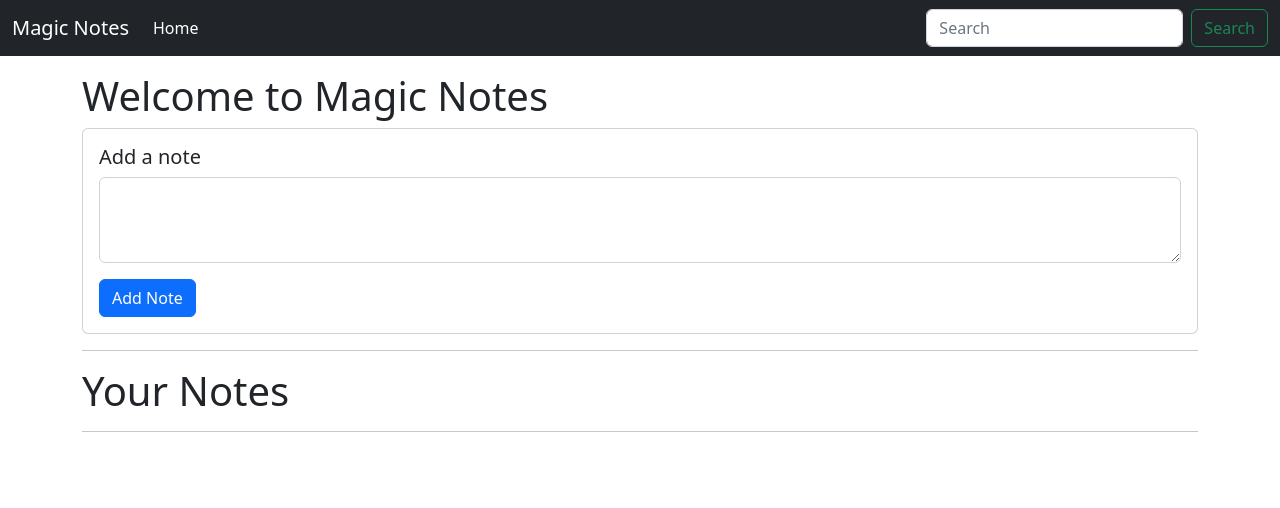
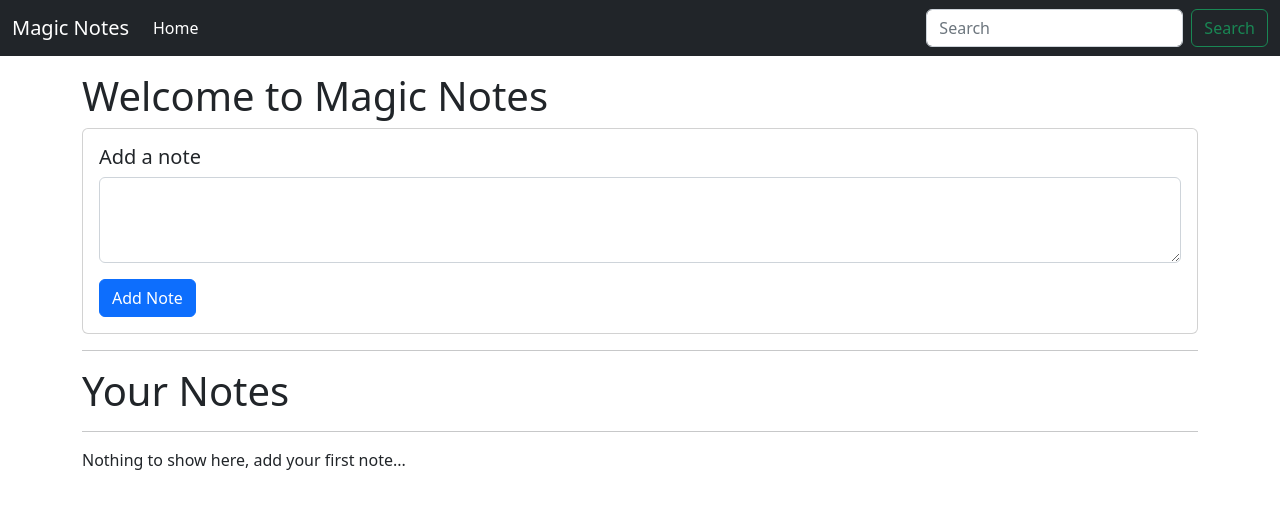
Before and after one commit to ivsandeep/magic-notez, a plain HTML site: page index.html in a window 1280 px wide. Drawn offline with nearby package versions, Linux system fonts and the light colour scheme.

Commit message:
Update index.html

```diff
--- a/index.html
+++ b/index.html
@@ -56,7 +56,7 @@
     <script src="https://cdn.jsdelivr.net/npm/bootstrap@5.2.2/dist/js/bootstrap.min.js"
         integrity="sha384-IDwe1+LCz02ROU9k972gdyvl+AESN10+x7tBKgc9I5HFtuNz0wWnPclzo6p9vxnk"
         crossorigin="anonymous"></script>
-    <script src="/Magic Notes/index.js"></script>
+    <script src="index.js"></script>
 </body>
 
 </html>
```
